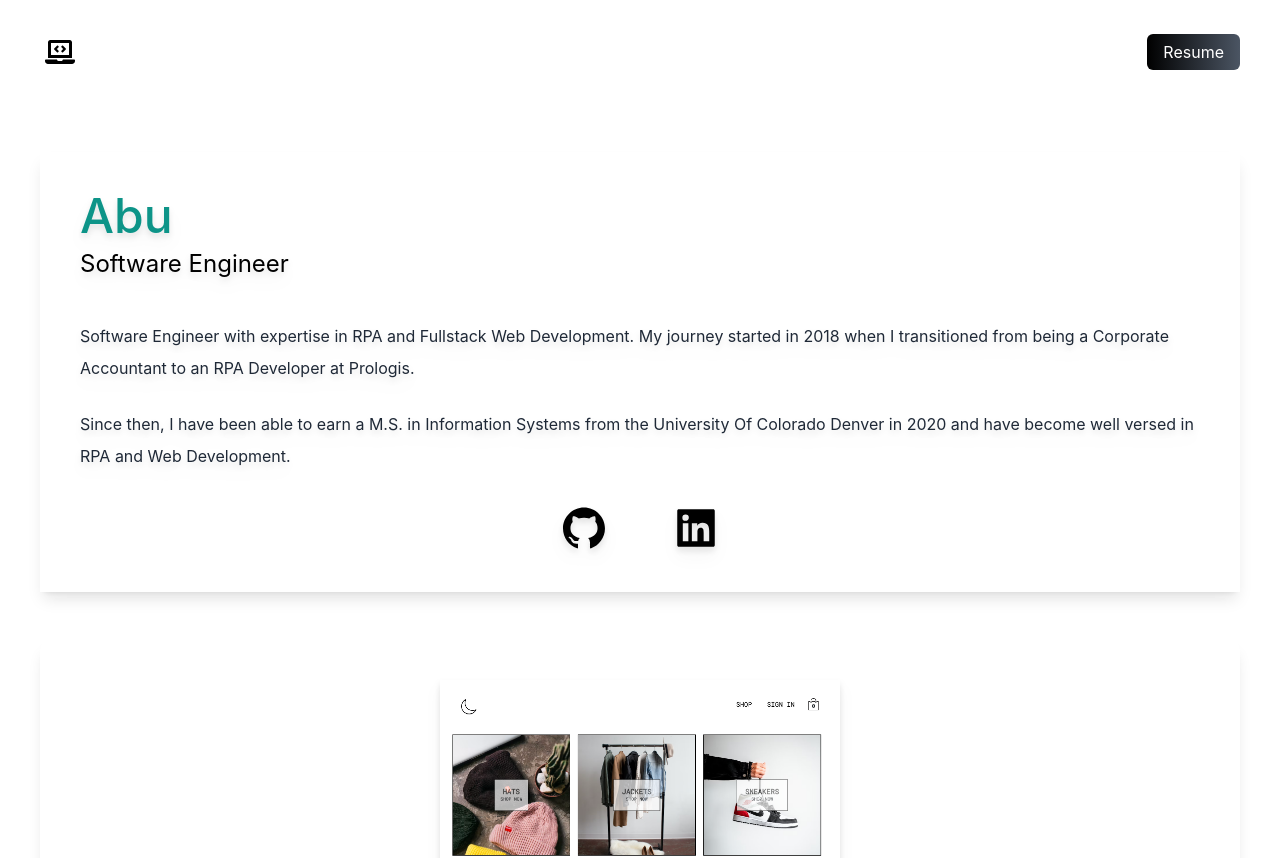
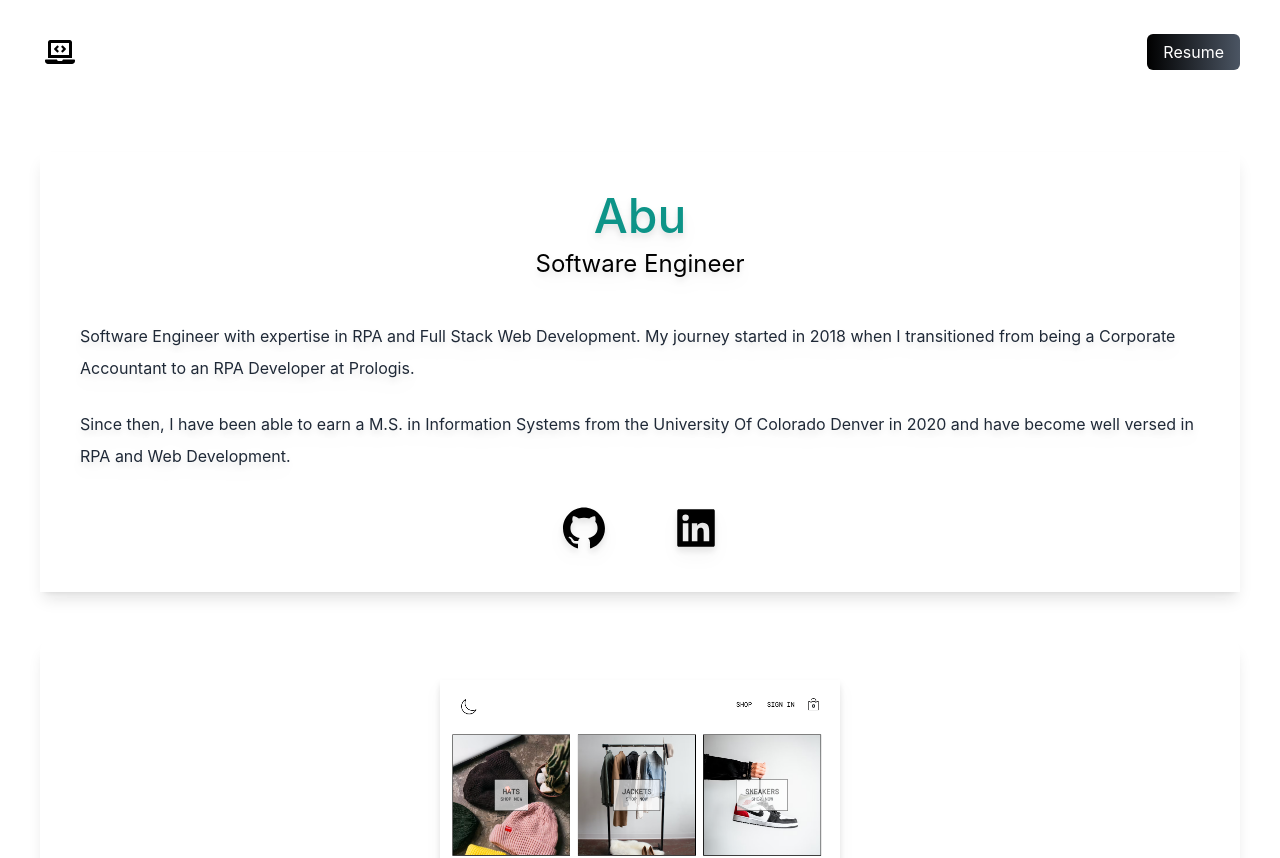
Before and after one commit to abu-jeylani/portfolio, a Next.js app: page / in a window 1280 px wide. Shown: the top 858 px of the page. Built offline with nearby package versions, Linux system fonts and the light colour scheme.

Commit message:
revert header back to text-center

```diff
--- a/pages/index.js
+++ b/pages/index.js
@@ -47,13 +47,13 @@ export default function Home() {
           </ul>
         </nav>
         <section className="drop-shadow-lg shadow-lg p-10 max-w-full">
-          <div>
+          <div className="text-center">
             <h2 className="text-5xl text-teal-600 font-medium ">Abu</h2>
             <h3 className="text-2xl py-2">Software Engineer</h3>
           </div>
           <div className="text-md py-5 leading-8 text-gray-800">
             <p className="py-3">
-              Software Engineer with expertise in RPA and Fullstack Web
+              Software Engineer with expertise in RPA and Full Stack Web
               Development. My journey started in 2018 when I transitioned from
               being a Corporate Accountant to an RPA Developer at Prologis.
             </p>
```
